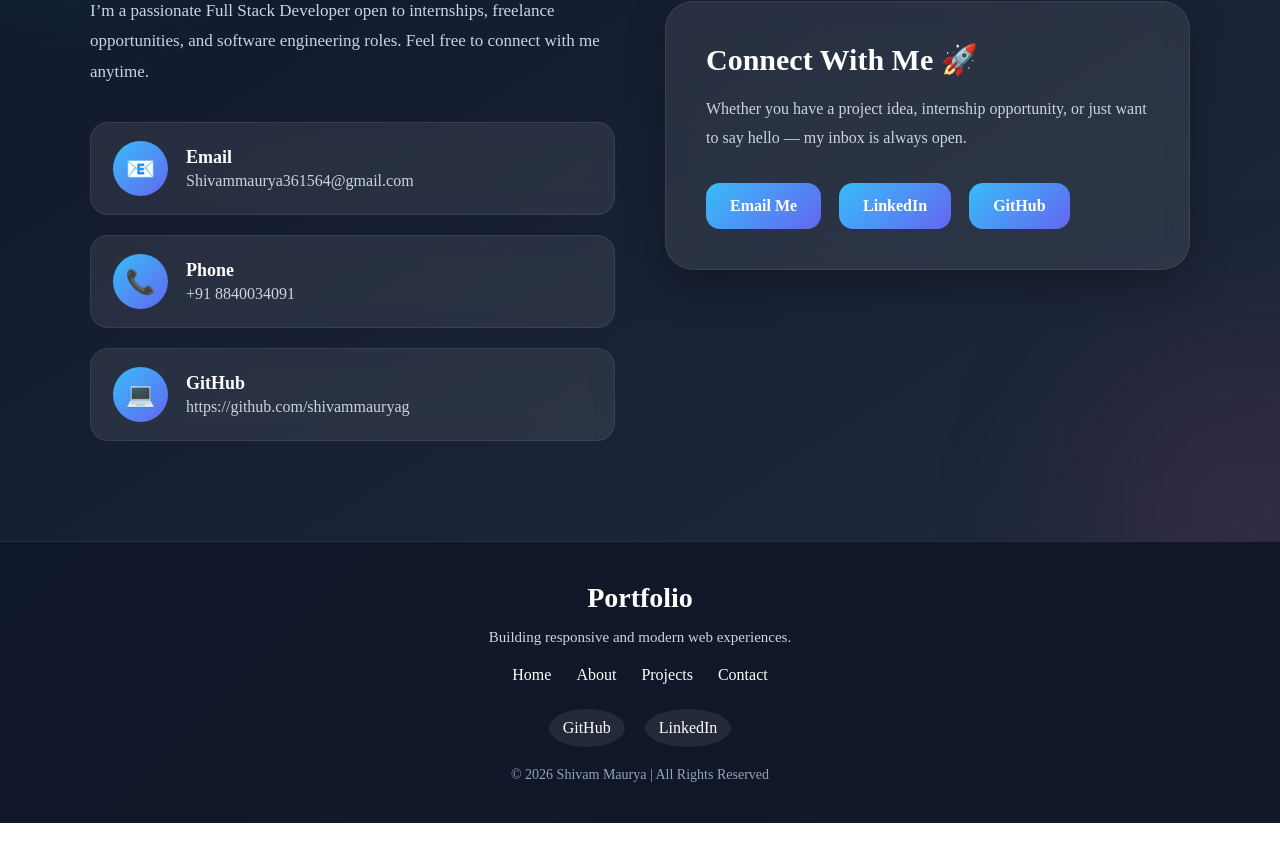
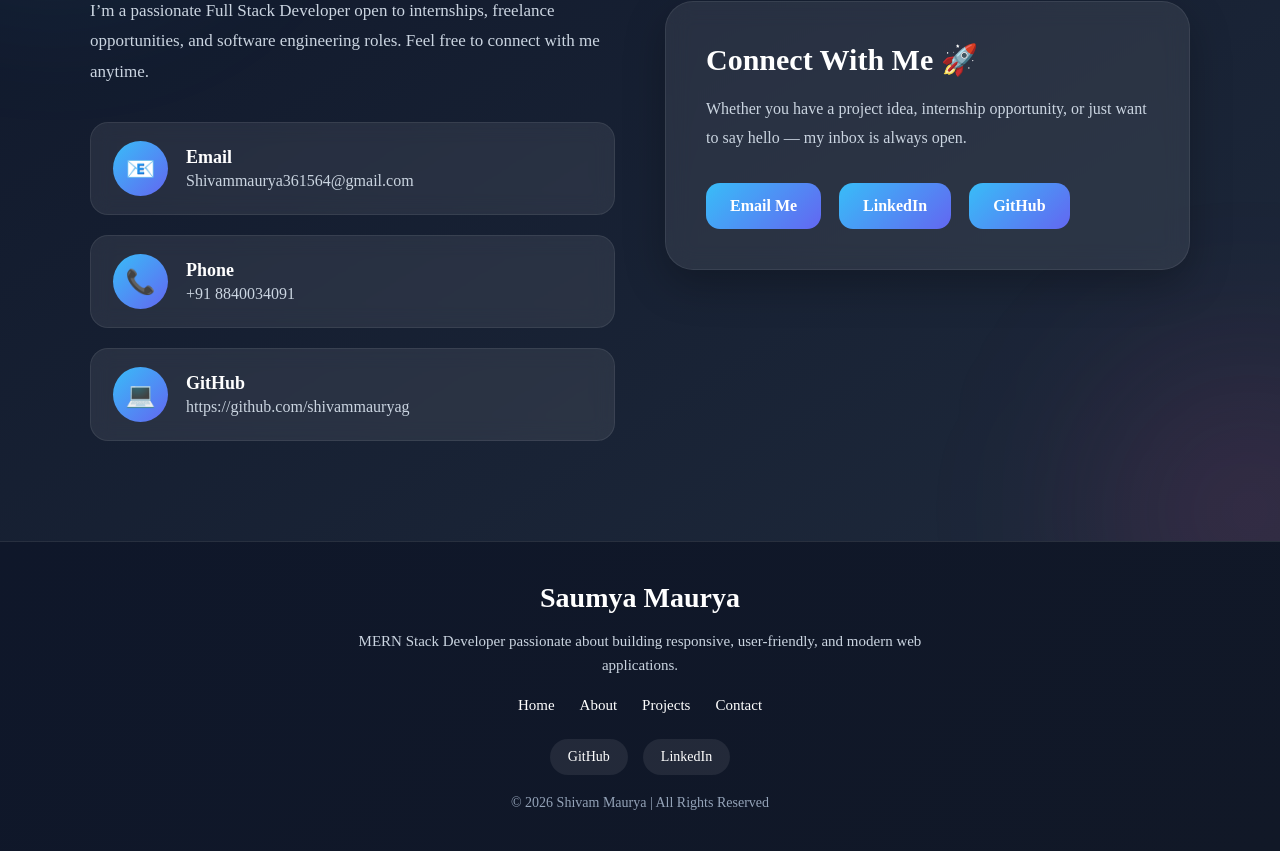
Before and after one commit to shivammauryag/Portfolio, a React app: page / in a window 1280 px wide. Shown: the part 2789-3640 px from the top of the page. Before the commit the page ends 3612 px from the top, so only its background shows below. Built offline with nearby package versions, Linux system fonts and the light colour scheme; the HTML template or start-up script is replaced by a standard one.

Commit message:
Update Footer.jsx

```diff
--- a/src/components/Footer.jsx
+++ b/src/components/Footer.jsx
@@ -2,107 +2,141 @@ function Footer() {
   return (
     <>
       <style>{`
-        .footer{
-          background: linear-gradient(135deg,#0f172a,#111827);
-          padding:40px 20px;
-          text-align:center;
-          color:white;
-          border-top:1px solid rgba(255,255,255,0.1);
+        .footer {
+          background: linear-gradient(135deg, #0f172a, #111827);
+          padding: 40px 20px;
+          text-align: center;
+          color: white;
+          border-top: 1px solid rgba(255, 255, 255, 0.1);
         }
 
-        .footer-logo{
-          font-size:28px;
-          font-weight:bold;
-          margin-bottom:15px;
+        .footer-logo {
+          font-size: 28px;
+          font-weight: 700;
+          margin-bottom: 15px;
         }
 
-        .footer-text{
-          color:#cbd5e1;
-          margin-bottom:20px;
-          font-size:15px;
+        .footer-text {
+          color: #cbd5e1;
+          font-size: 15px;
+          max-width: 600px;
+          margin: 0 auto 20px;
+          line-height: 1.6;
         }
 
-        .footer-links{
-          display:flex;
-          justify-content:center;
-          gap:25px;
-          flex-wrap:wrap;
-          margin-bottom:25px;
+        .footer-links {
+          display: flex;
+          justify-content: center;
+          align-items: center;
+          gap: 25px;
+          flex-wrap: wrap;
+          margin-bottom: 25px;
         }
 
-        .footer-links a{
-          color:white;
-          text-decoration:none;
-          transition:0.3s;
+        .footer-links a {
+          color: white;
+          text-decoration: none;
+          transition: 0.3s;
+          font-size: 15px;
         }
 
-        .footer-links a:hover{
-          color:#38bdf8;
+        .footer-links a:hover {
+          color: #38bdf8;
         }
 
-        .social-icons{
-          display:flex;
-          justify-content:center;
-          gap:20px;
-          margin-bottom:20px;
-          flex-wrap:wrap;
+        .social-icons {
+          display: flex;
+          justify-content: center;
+          align-items: center;
+          gap: 15px;
+          flex-wrap: wrap;
+          margin-bottom: 20px;
         }
 
-        .social-icons a{
-          text-decoration:none;
-          color:white;
-          padding:10px 14px;
-          border-radius:50%;
-          background:rgba(255,255,255,0.08);
-          transition:0.3s;
+        .social-icons a {
+          text-decoration: none;
+          color: white;
+          padding: 10px 18px;
+          border-radius: 30px;
+          background: rgba(255, 255, 255, 0.08);
+          transition: all 0.3s ease;
+          font-size: 14px;
         }
 
-        .social-icons a:hover{
-          transform:translateY(-4px);
-          background:#38bdf8;
+        .social-icons a:hover {
+          transform: translateY(-4px);
+          background: #38bdf8;
         }
 
-        .copyright{
-          color:#94a3b8;
-          font-size:14px;
-          margin-top:15px;
+        .copyright {
+          color: #94a3b8;
+          font-size: 14px;
+          margin-top: 15px;
         }
 
-        @media(max-width:768px){
-          .footer-logo{
-            font-size:24px;
+        /* Tablet */
+        @media (max-width: 768px) {
+          .footer {
+            padding: 35px 18px;
           }
 
-          .footer-links{
-            gap:15px;
+          .footer-logo {
+            font-size: 24px;
+          }
+
+          .footer-links {
+            gap: 15px;
           }
         }
 
-        @media(max-width:480px){
-          .footer{
-            padding:30px 15px;
+        /* Mobile */
+        @media (max-width: 480px) {
+          .footer {
+            padding: 30px 15px;
           }
 
-          .footer-logo{
-            font-size:20px;
+          .footer-logo {
+            font-size: 22px;
           }
 
-          .footer-text{
-            font-size:14px;
+          .footer-text {
+            font-size: 14px;
           }
 
-          .footer-links{
-            flex-direction:column;
-            gap:10px;
+          .footer-links {
+            flex-direction: column;
+            gap: 12px;
+          }
+
+          .footer-links a {
+            width: 100%;
+            max-width: 200px;
+            padding: 8px;
+          }
+
+          .social-icons {
+            flex-direction: column;
+            gap: 12px;
+          }
+
+          .social-icons a {
+            width: 160px;
+            text-align: center;
+          }
+
+          .copyright {
+            font-size: 12px;
+            line-height: 1.5;
           }
         }
       `}</style>
 
       <footer className="footer">
-        <h2 className="footer-logo">Portfolio</h2>
+        <h2 className="footer-logo">Saumya Maurya</h2>
 
         <p className="footer-text">
-          Building responsive and modern web experiences.
+          MERN Stack Developer passionate about building responsive,
+          user-friendly, and modern web applications.
         </p>
 
         <div className="footer-links">
@@ -113,9 +147,21 @@ function Footer() {
         </div>
 
         <div className="social-icons">
-          <a href="#">GitHub</a>
-          <a href="#">LinkedIn</a>
+          <a
+            href="https://github.com/shivammauryag"
+            target="_blank"
+            rel="noopener noreferrer"
+          >
+            GitHub
+          </a>
 
+          <a
+            href="https://www.linkedin.com/in/shivam-maurya-aab194326/"
+            target="_blank"
+            rel="noopener noreferrer"
+          >
+            LinkedIn
+          </a>
         </div>
 
         <p className="copyright">
```
